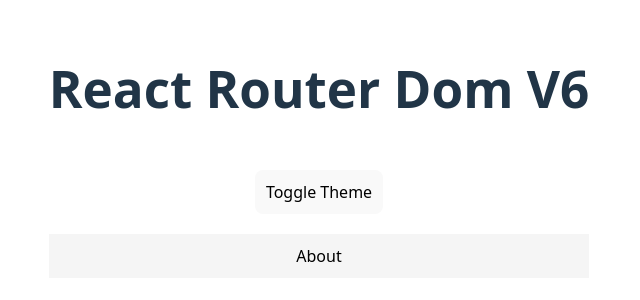
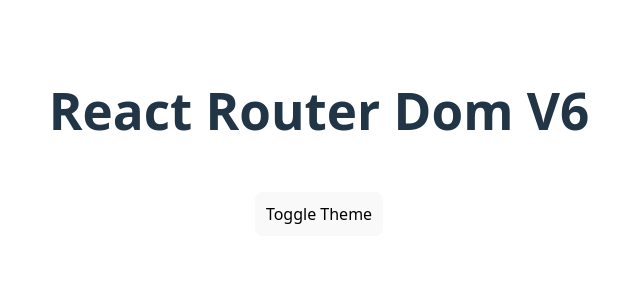
Before and after one commit to abhisheklohia2002/practice-jenkins-react, a React (Vite) app: page /about in a window 1280 px wide. Shown: the part 248-548 px from the top of the page, without its empty margins (321-961 px from the left). Built offline with nearby package versions, Linux system fonts and the light colour scheme.

Commit message:
added jenkins file

```diff
--- a/src/components/custom-hooks/UseMemo.tsx
+++ b/src/components/custom-hooks/UseMemo.tsx
@@ -1,4 +1,4 @@
-import { useRef } from "react";
+// import { useRef } from "react";
 
-export default function UseMemo(callback:any,deps:any) {
-}
+// export default function UseMemo(callback:any,deps:any) {
+// }
--- a/src/components/use-callback/ParnentCount.tsx
+++ b/src/components/use-callback/ParnentCount.tsx
@@ -1,4 +1,4 @@
-import React, { useCallback, useState } from 'react'
+import  { useCallback, useState } from 'react'
 import ChildCount from './ChildCount';
 
 export default function ParnentCount() {
--- a/src/components/useReducer/CounterWithPayload.tsx
+++ b/src/components/useReducer/CounterWithPayload.tsx
@@ -2,7 +2,7 @@
 import { Counter } from './appReducer'
 const initalState:{count:number} = {count:0}
 export default function CounterWithPayload() {
-    const [state,dispatch] = useReducer<any>(Counter,initalState);
+    const [state,dispatch] = useReducer(Counter,initalState);
 
   return (
     <>
--- a/src/context-api/ThemeContext.tsx
+++ b/src/context-api/ThemeContext.tsx
@@ -1,12 +1,19 @@
 import { createContext, useState } from "react";
 
-export const ThemeContext = createContext<any>();
-export const ThemeProvider = ({ children }: any) => {
-  const [theme, setTheme] = useState("light");
+type ThemeContextType = {
+  theme: "light" | "dark";
+  toggleTheme: () => void;
+};
+
+export const ThemeContext = createContext<ThemeContextType | undefined>(undefined);
+
+export const ThemeProvider = ({ children }: { children:any }) => {
+  const [theme, setTheme] = useState<"light" | "dark">("light");
 
   const toggleTheme = () => {
-    setTheme((prevTheme) => (prevTheme === "light" ? "dark" : "light"));
+    setTheme(prev => (prev === "light" ? "dark" : "light"));
   };
+
   return (
     <ThemeContext.Provider value={{ theme, toggleTheme }}>
       {children}
--- a/src/routes/about/About.tsx
+++ b/src/routes/about/About.tsx
@@ -1,18 +1,19 @@
-import React, { useContext } from "react";
-import { ThemeContext } from "../../context-api/ThemeContext";
+// import { useContext } from "react";
+// import { ThemeContext } from "../../context-api/ThemeContext";
 
 export default function About() {
-  const { theme } = useContext(ThemeContext);
+  // const { theme } = useContext(ThemeContext);
 
   return (
-    <div
-      style={{
-        backgroundColor: theme === "light" ? "#f5f5f5" : "#333",
-        color: theme === "light" ? "#000" : "#fff",
-        padding: "10px",
-      }}
-    >
-      About
-    </div>
+    // <div
+    //   style={{
+    //     backgroundColor: theme === "light" ? "#f5f5f5" : "#333",
+    //     color: theme === "light" ? "#000" : "#fff",
+    //     padding: "10px",
+    //   }}
+    // >
+    //   About
+    // </div>
+    <div></div>
   );
 }
--- a/src/routes/home/Home.tsx
+++ b/src/routes/home/Home.tsx
@@ -1,4 +1,4 @@
-import { useMemo, useRef, useState } from "react";
+import { useMemo, useState } from "react";
 import CounterWithPayload from "../../components/useReducer/CounterWithPayload";
 import useCustomEffect from "../../components/custom-hooks/Effect.hooks";
 // import reactLogo from '../../assets/react.svg'
```
Also changed, not shown: 1 other file (tests, documents, lock files or other folders).
